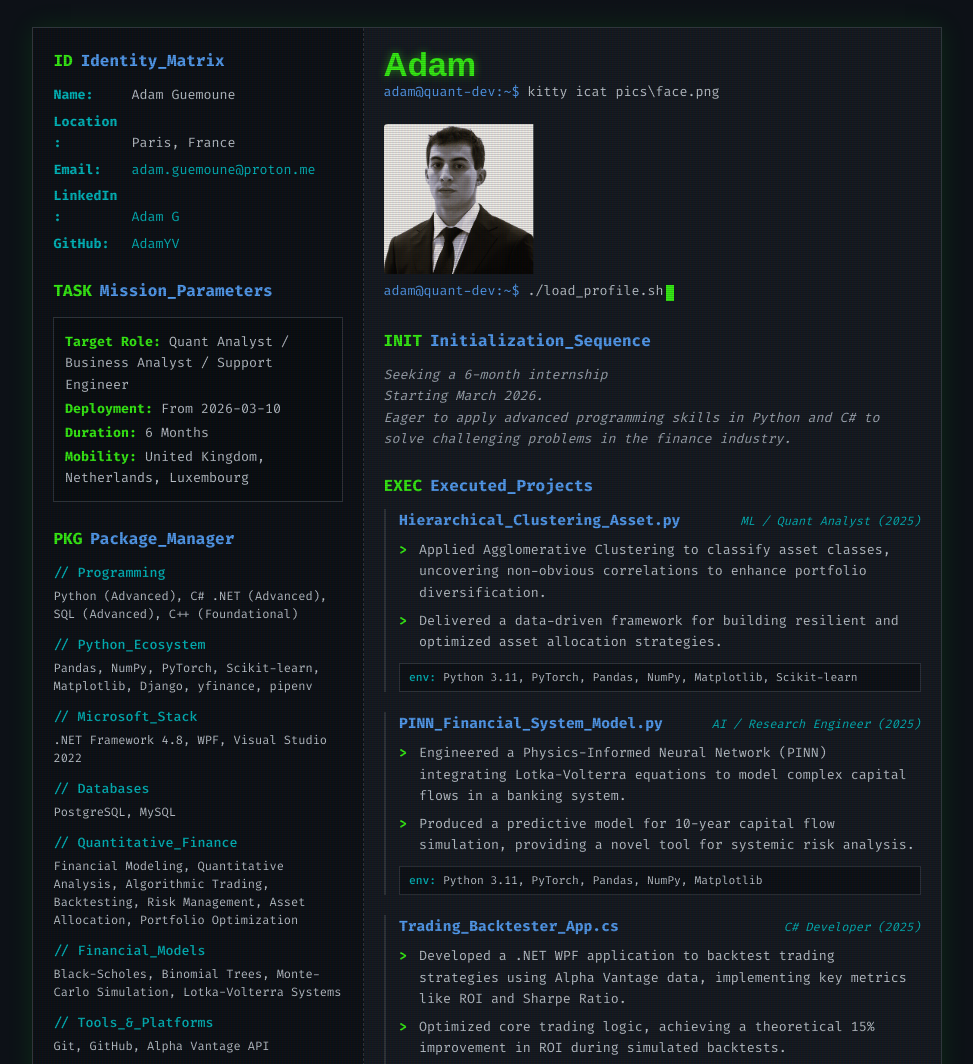
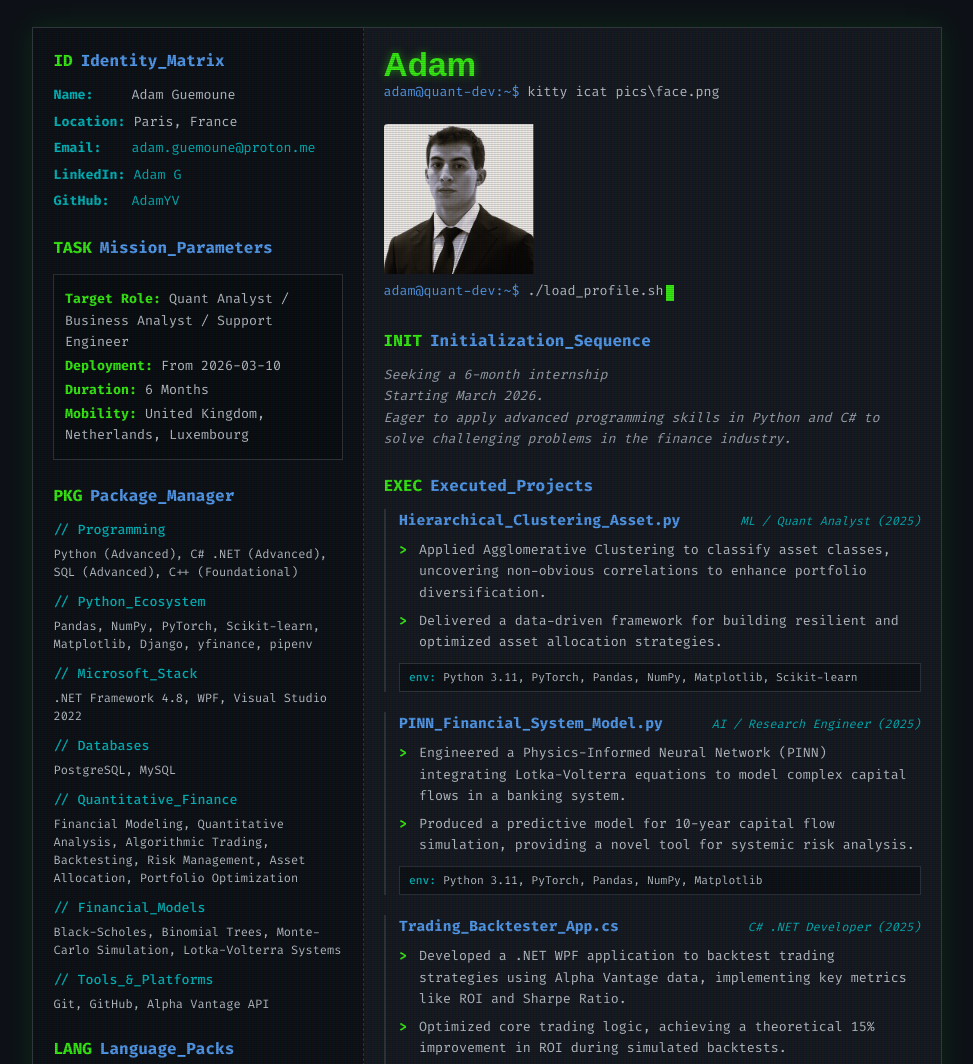
Before and after one commit to AdamYv/AdamYv.github.io, a plain HTML site: page index.html in a window 1280 px wide. Shown: the top 1064 px of the page, without its empty margins (153-1126 px from the left). Drawn offline with Linux system fonts and the light colour scheme.

Commit message:
No more breakrow in contact

```diff
--- a/index.html
+++ b/index.html
@@ -149,7 +149,8 @@
         .contact-info strong {
             color: var(--secondary-accent);
             display: inline-block;
-            width: 70px;
+            width: auto;
+            min-width: 70px;
         }
 
         .skill-category {
@@ -497,7 +498,7 @@
 <div class="project-header">
 
 <h3 id="section-2-4">Trading_Backtester_App.cs</h3>
-<span class="role">C# Developer (2025)</span>
+<span class="role">C#  .NET Developer (2025)</span>
 </div>
 <ul>
 <li>Developed a .NET WPF application to backtest trading strategies using Alpha Vantage data, implementing key metrics like ROI and Sharpe Ratio.</li>
```
